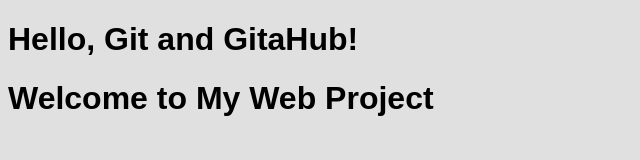
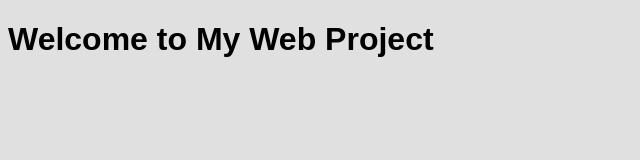
Before and after one commit to FlamurHaxholli1/MyWebProject, a plain HTML site: page index.html in a window 1280 px wide. Shown: the whole page, without its empty margins (0-640 px from the left). Drawn offline with Linux system fonts and the light colour scheme.

Commit message:
Update index.html

```diff
--- a/index.html
+++ b/index.html
@@ -11,7 +11,7 @@
 
 <body>
 
-    <h1>Hello, Git and GitaHub!</h1>
+
     <h1>Welcome to My Web Project</h1>
 
 </body>
```
